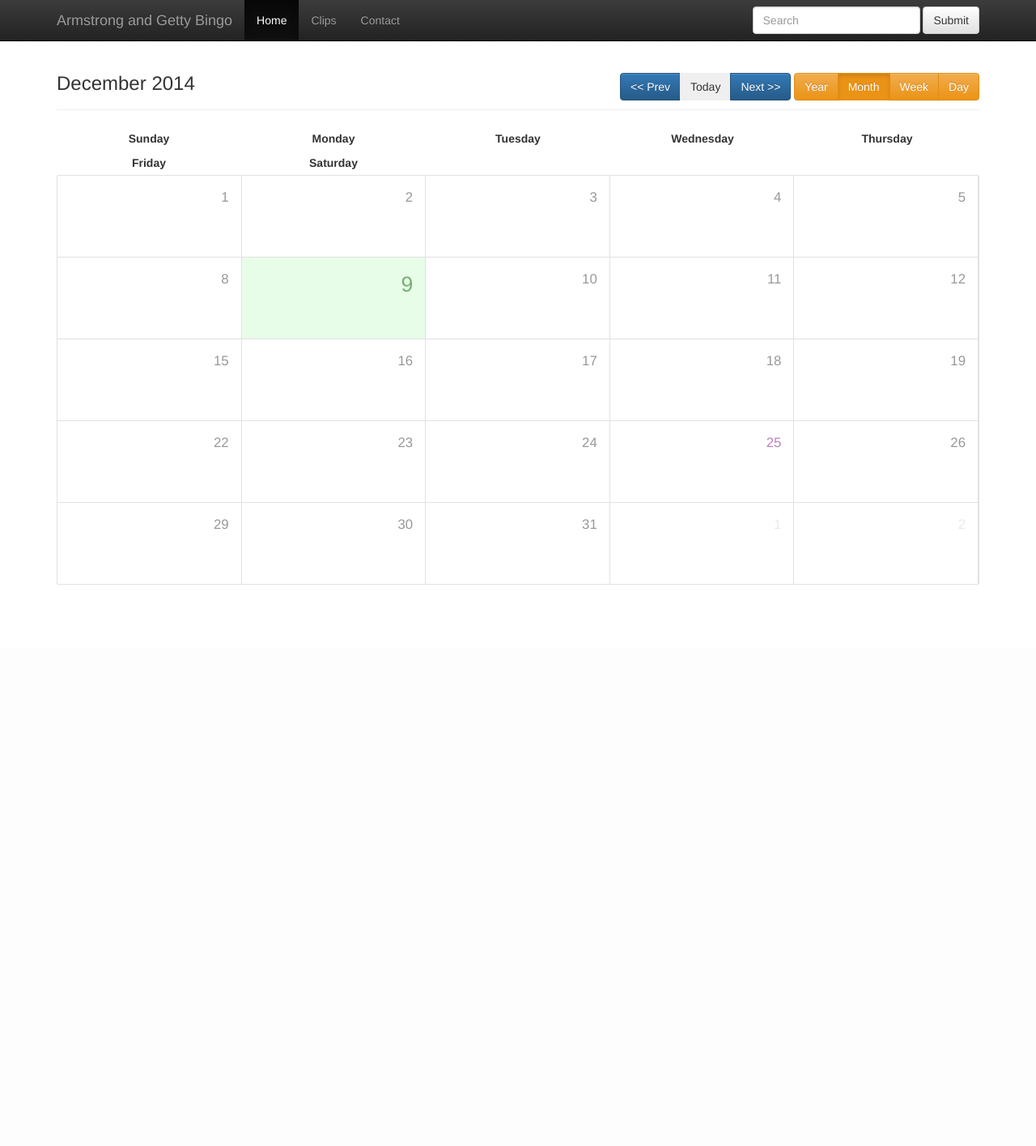
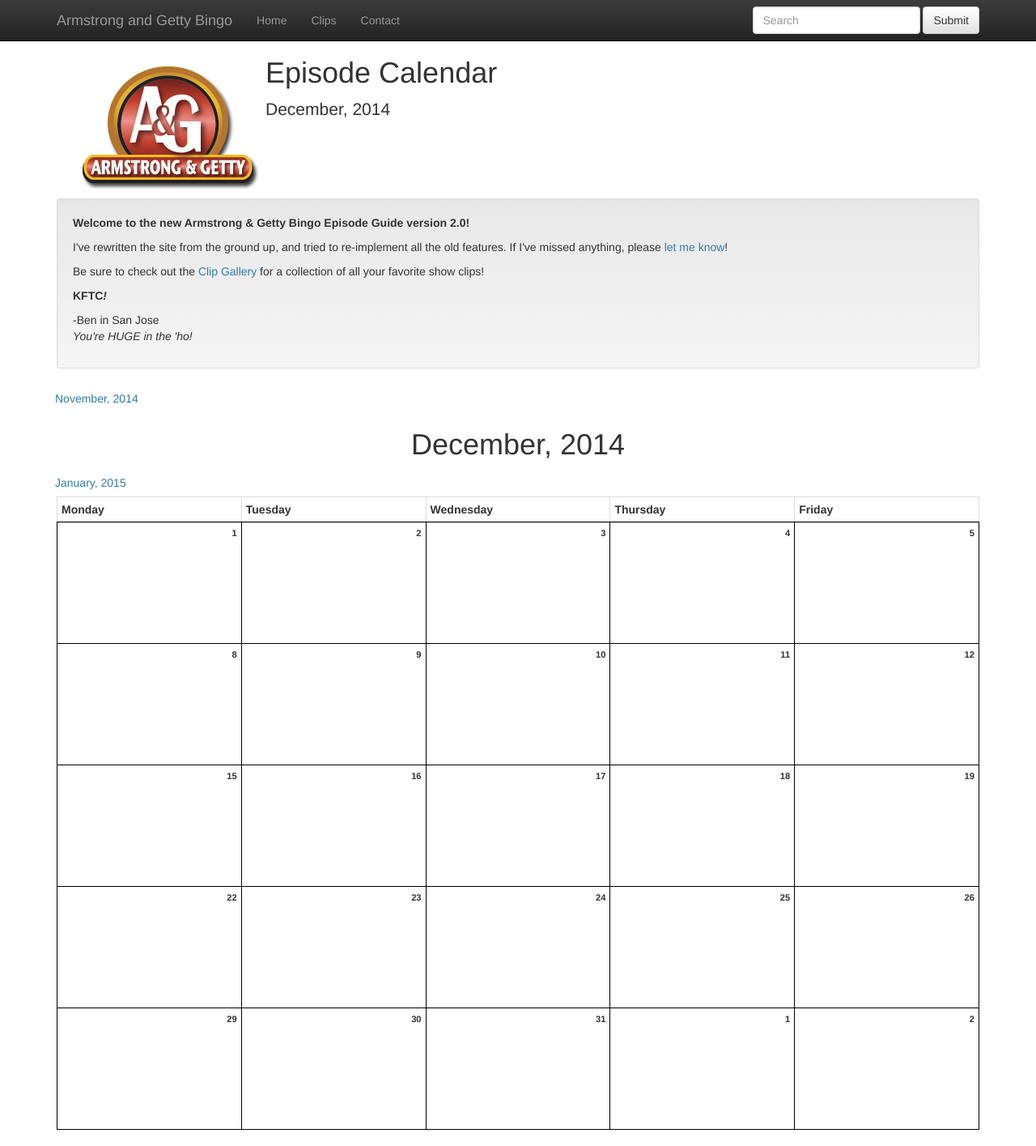
Before and after one commit to ben174/angrates, a Django app: page / in a window 1280 px wide. Shown: the whole page at 81% size. Before the commit the page ends 722 px from the top, so only its background shows below. Run offline with Django 3.2, Linux system fonts and the light colour scheme; data that the repository does not hold is empty; some libraries are stand-ins or nearby versions.

Commit message:
New design.

```diff
--- a/ang/urls.py
+++ b/ang/urls.py
@@ -3,9 +3,8 @@ from django.contrib import admin
 
 urlpatterns = patterns('',
     url(r'^admin/', include(admin.site.urls)),
-    url(r'^calendar/(?P<year>\d+)/(?P<month>\d+)$', 'guide.views.home', name="home"),
-    url(r'^$', 'guide.views.home', name='home'),
-    url(r'^bcal$', 'guide.views.bcal', name='bcal'),
+    url(r'^calendar/(?P<year>\d+)/(?P<month>\d+)$', 'guide.views.bcal', name="bcal"),
+    url(r'^$', 'guide.views.bcal', name='bcal'),
     url(r'^listing/$', 'guide.views.listing', name='listing'),
     url(r'^episode/(?P<year>\d+)/(?P<month>\d+)/(?P<day>\d+)$', 'guide.views.episode', name="episode"),
     url(r'^today/$', 'guide.views.today', name='today'),
--- a/guide/models.py
+++ b/guide/models.py
@@ -112,11 +112,11 @@ class Clip(models.Model):
         video_key = self.youtube_key
         if not video_key:
             return None
-        ret = 'http://www.youtube.com/embed/%s' % video_key
+        ret = 'http://www.youtube.com/embed/%s?autoplay=true' % video_key
         if '#' in self.link:
             time = self.link.split('#')[1]
             time = time.replace('t=', 'start=')
-            ret += '?' + time
+            ret += '&' + time + '&autoplay=true'
         return ret
 
     @property
--- a/templates/bcal.html
+++ b/templates/bcal.html
@@ -10,16 +10,17 @@
   width: 20%;
   border: solid 1px #000;
   min-height: 200px;
+  height: 150px;
   min-width: 215px;
 }
-.day-label {
+.caldate {
   float: right;
   font-size: 80%;
   font-weight: bold;
 
 }
 .tiny-label {
-font-size: 11px;
+font-size: 13px;
 text-overflow: ellipsis;
 white-space: nowrap;
 width: 190px;
@@ -27,19 +28,81 @@ overflow: hidden;
 float: left;
 }
 </style>
-
-<table width="100%" class="table table-bordered table-condensed calendar" id="calendar">
-<tr>
-{% for date in dates %}
-  <td width="20%" valign="top">
-    <span class="day-label">{{ date.0.day }}</span>
-    {% for hour in date.1.hour_set.all %}
-      <div class="tiny-label">{{ hour.description }}</div>
-    {% endfor %}
-  </td>
-  {% if forloop.counter|divisibleby:5 %}
-  </tr><tr>
-  {% endif %}
-{% endfor %}
-</tr></table>
+<div class="hero-row hero-condensed">
+  <div class="container">
+    <div class="row-fluid">
+      <img src="{{ STATIC_URL }}images/anglogo.png" class="pull-left logo-image">
+      <h1>Episode Calendar</h1>
+      <p class="lead">
+        {{ month_date|date:"F, Y" }}
+      </p>
+    </div>
+  </div>
+</div>
+<div class="well">
+  <p><b>Welcome to the new Armstrong &amp Getty Bingo Episode Guide version 2.0!</b></p>
+  <p>I've rewritten the site from the ground up, and tried to re-implement all the old features.
+  If I've missed anything, please <a href="mailto:bfriedland174@yahoo.com">let me know</a>!</p>
+  <p>Be sure to check out the <a href="/clips">Clip Gallery</a> for a collection of all your favorite
+  show clips!</p>
+  <p><b>KFTC<i>!</i></b></p>
+  <p>-Ben in San Jose<br />
+  <i>You're HUGE in the 'ho!</i></p>
+</div>
+<div class="hero-row hero-condensed">
+  <div class="row calendar-header">
+    <div class="span3">
+      <a href="/calendar/{{ prev_month_date.year }}/{{ prev_month_date.month }}" class="btn btn-inverse month-pager" id="prevtab">
+        <i class="icon-arrow-left icon-white"></i> {{ prev_month_date|date:"F, Y" }}
+      </a>
+    </div>
+    <div class="span6">
+      <h1 style="float: none; text-align: center;">{{ month_date|date:"F, Y" }}</h1>
+    </div>
+    <div class="span3 next-button">
+      <a href="/calendar/{{ next_month_date.year }}/{{ next_month_date.month }}" class="btn btn-inverse month-pager" id="nexttab">
+        {{ next_month_date|date:"F, Y" }} <i class="icon-arrow-right icon-white"></i>
+      </a>
+    </div>
+  </div>
+</div>
+  <table class="table table-bordered table-condensed calendar" id="calendar">
+    <thead>
+      <tr>
+        <th>Monday</th>
+        <th>Tuesday</th>
+        <th>Wednesday</th>
+        <th>Thursday</th>
+        <th>Friday</th>
+      </tr>
+    </thead>
+    <tbody>
+      <tr>
+      {% for caldate in dates %}
+        {% if forloop.counter0|divisibleby:7 %}
+          </tr>
+          <tr>
+        {% endif %}
+        {% if caldate.0.weekday < 5 %}
+          <td date="{{ caldate.0|date:"m/d/Y" }}"
+            {% if caldate.0 == today %} class="today" {% endif %}
+            {% if caldate.0.month != month_date.month %} class="other-month" {% endif %}
+            onclick="document.location.href='/episode/{{ caldate.0|date:"Y/m/d" }}'">
+            <div class="caldate">{{ caldate.0.day }}</div>
+            {% if caldate.1 %}
+            <div class="assignment-entry clearfix">
+              {% for hour in caldate.1.hour_set.all %}
+                <div class="tiny-label" >
+                  <!-- <i class="icon-play" onclick="downloadEpisode('{{ hour.download_link }}');"></i> -->
+                  <b>H{{ hour.hour_num }}</b> {{ hour.summary }}
+                </div>
+              {% endfor %}
+            </div>
+            {% endif %}
+          </td>
+        {% endif %}
+      {% endfor %}
+      </tr>
+    </tbody>
+  </table>
 {% endblock %}
--- a/templates/clips.html
+++ b/templates/clips.html
@@ -19,7 +19,6 @@
         <img src="{{ clip.thumbnail_url }}" class="img-thumbnail" width="64" height="64">
       {% else %}
         <img src="{% static 'images/microphone-icon.png' %}" class="img-thumbnail" width="64" height="64">
-
       {% endif %}
     </td>
     <td>
--- a/templates/results.html
+++ b/templates/results.html
@@ -4,8 +4,9 @@
 {% block scripts %}
 {% endblock %}
 {% block content %}
+<h1>Search Results</h2>
 {% if clips %}
-  <h1>Clips</h1>
+  <h2>Clips</h2>
   <ul>
   {% for clip in clips %}
   <li><a href="/clips/{{ clip.key }}">{{ clip.name }}</a> - {{ clip.description }}</li>
@@ -16,7 +17,7 @@
 {% endif %}
 
 {% if hours %}
-  <h1>Episodes</h1>
+  <h2>Episodes</h2>
   <ul>
   {% for hour in hours %}
   <li><a href="/episode/{{ hour.timestamp|date:"Y/m/d" }}">{{ hour }}</a> - {{ hour.description }}</li>
```
Also changed, not shown: scripts/provision-data.py (+12 -5 lines), templates/clip.html (+10 -0 lines), static/images/anglogo.png (added).
